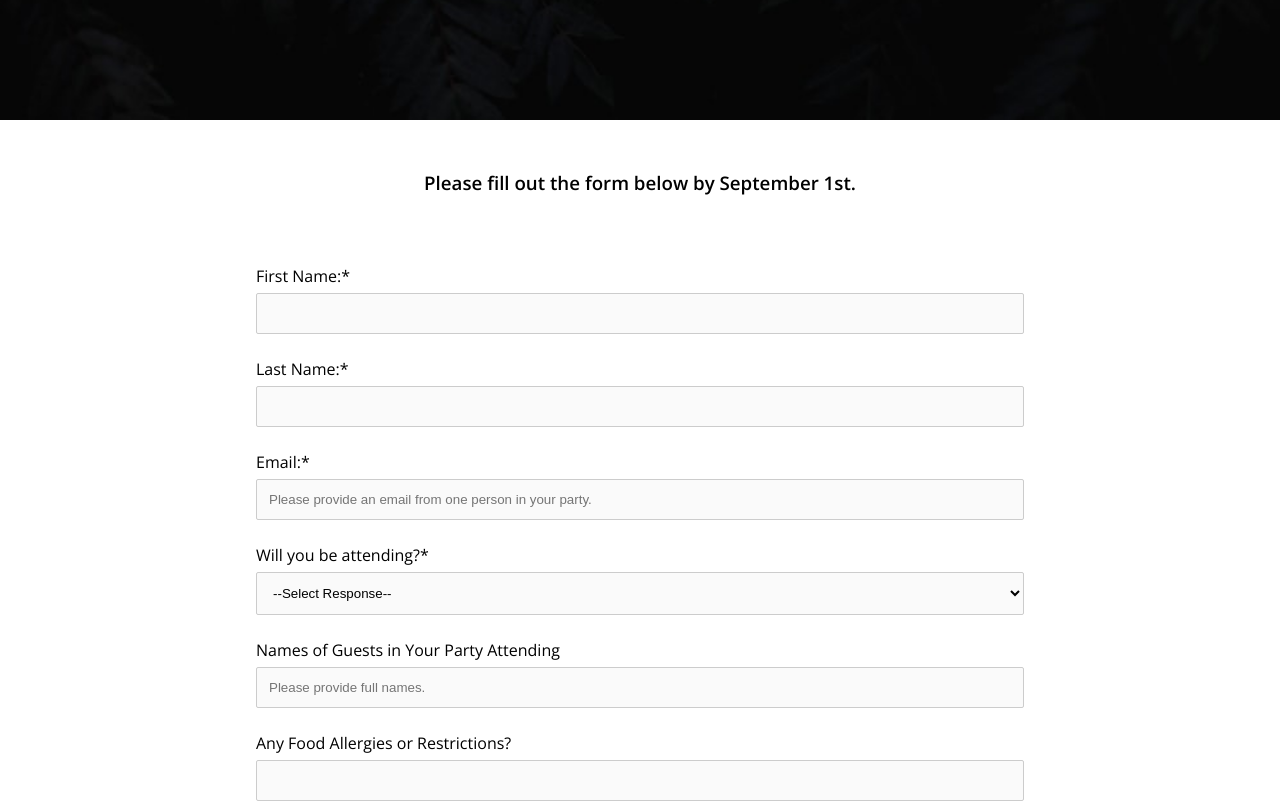
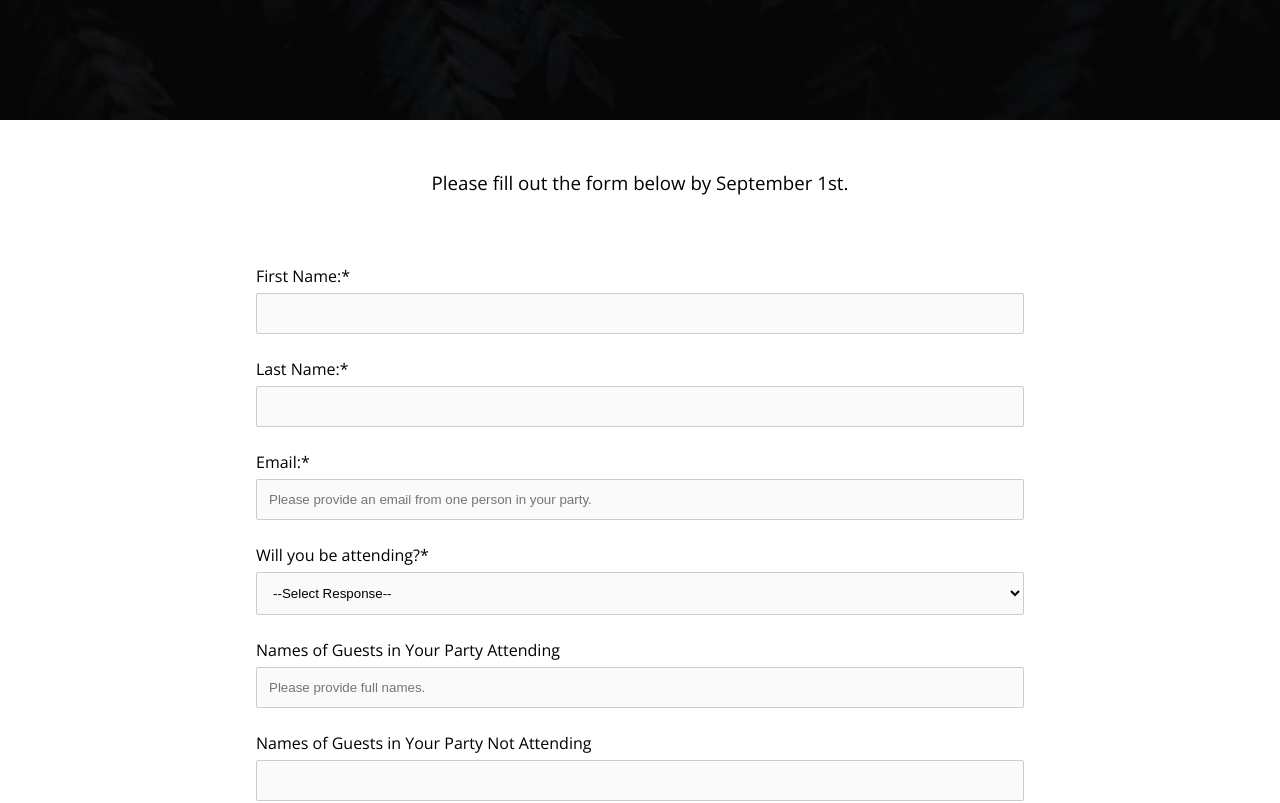
Before and after one commit to allicue/wedding-website, a React (Create React App) app: page /rsvp in a window 1280 px wide. Shown: the part 280-1083 px from the top of the page. Built offline with nearby package versions, Linux system fonts and the light colour scheme; a web font is replaced by a local one.

Commit message:
added field to RSVP form

```diff
--- a/src/screens/Registry/Registry.css
+++ b/src/screens/Registry/Registry.css
@@ -11,7 +11,7 @@
   text-align: center;
   width: 90%;
   margin: 0 auto;
-  font-weight: 600;
+  font-weight: 500;
   padding: 50px 0px;
 }
 
--- a/src/screens/RsvpPage/RsvpPage.jsx
+++ b/src/screens/RsvpPage/RsvpPage.jsx
@@ -9,6 +9,7 @@ function RsvpPage(props) {
   const [email, setEmail] = useState("");
   const [rsvp, setRsvp] = useState("");
   const [othersInParty, setOthersInParty] = useState("");
+  const [othersInPartyNotAttending, setOthersInPartyNotAttending] = useState("");
   const [foodRestrictions, setFoodRestrictions] = useState("");
   const [questionsComments, setQuestionsComments] = useState("");
 
@@ -20,6 +21,7 @@ function RsvpPage(props) {
       email,
       rsvp,
       othersInParty,
+      othersInPartyNotAttending,
       foodRestrictions,
       questionsComments,
     };
@@ -40,6 +42,7 @@ function RsvpPage(props) {
     setEmail("");
     setRsvp("");
     setOthersInParty("");
+    setOthersInPartyNotAttending("");
     setFoodRestrictions("");
     setQuestionsComments("");
 
@@ -102,6 +105,15 @@ function RsvpPage(props) {
               onChange={(e) => setOthersInParty(e.target.value)}
             />
 
+            <label className='rsvp-label' htmlFor="othersInPartyNotAttending">Names of Guests in Your Party Not Attending</label>
+            <input
+              className='rsvp-input'
+              name="othersInPartyNotAttending"
+              type="text"
+              value={othersInPartyNotAttending}
+              onChange={(e) => setOthersInPartyNotAttending(e.target.value)}
+            />
+
             <label className='rsvp-label' htmlFor="foodRestrictions">Any Food Allergies or Restrictions?</label>
             <input
               className='rsvp-input'
```
Also changed, not shown: 1 other file (tests, documents, lock files or other folders).
